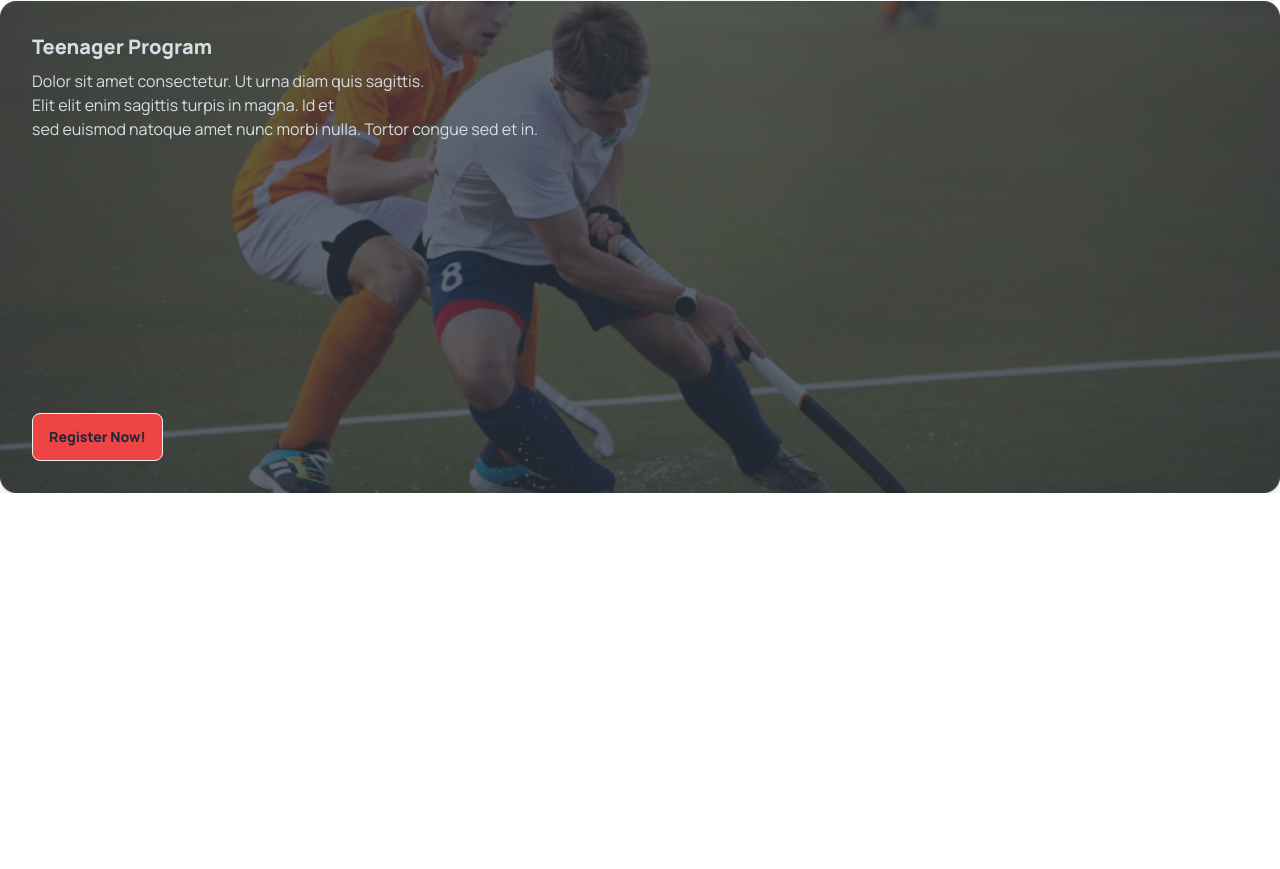
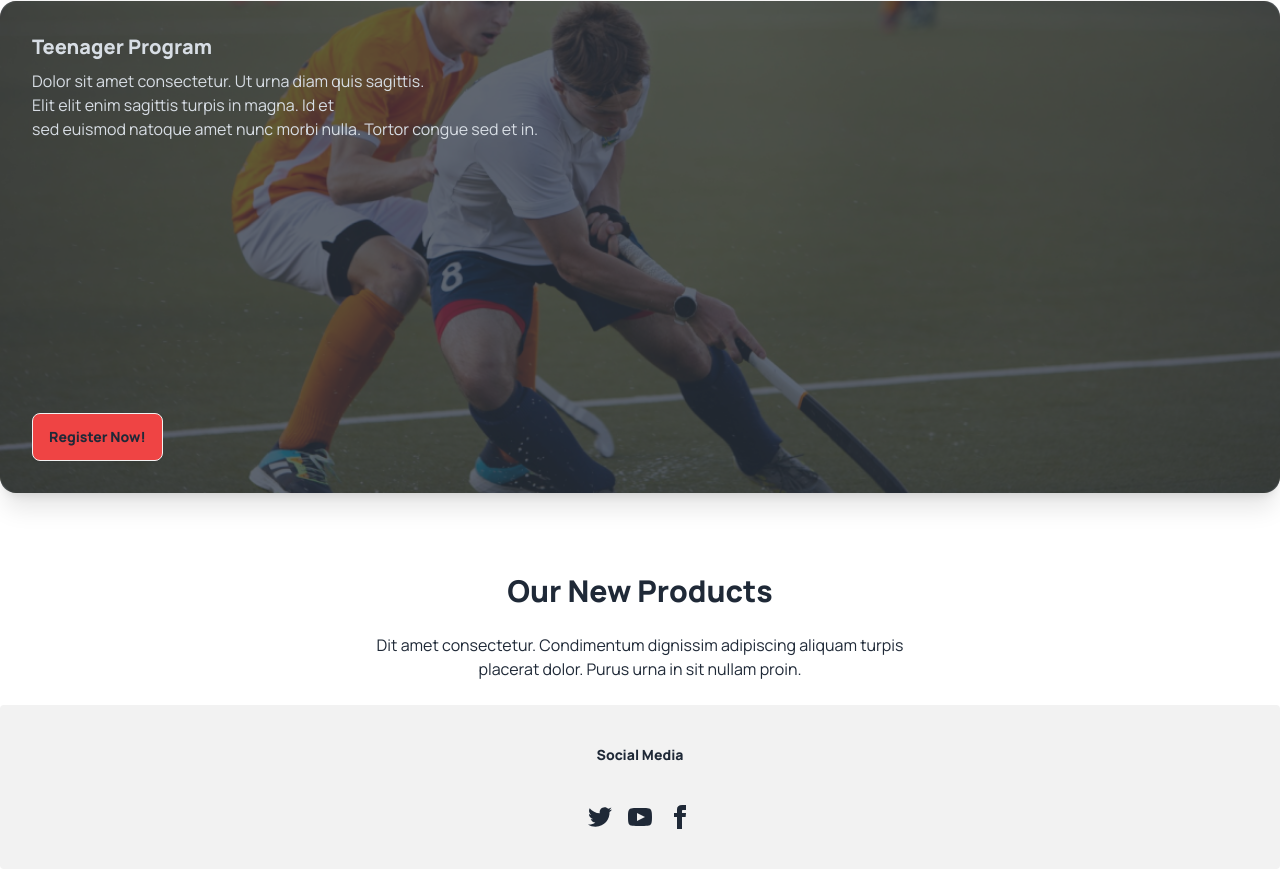
Before and after one commit to emran23699/assignment-03, a plain HTML site: page index.html in a window 1280 px wide. Shown: the part 1793-2662 px from the top of the page. Before the commit the page ends 2286 px from the top, so only its background shows below. Drawn offline with nearby package versions, Linux system fonts and the light colour scheme.

Commit message:
footer related content

```diff
--- a/index.html
+++ b/index.html
@@ -170,7 +170,8 @@
 
     <div class="text-center">
       <h2 class="text-3xl font-bold">Program Sections</h2>
-      <p class="py-6">Dit amet consectetur. Condimentum dignissim <br> adipiscing aliquam turpis placerat dolor. Purus urna in sit nullam proin. </p>
+      <p class="py-6">Dit amet consectetur. Condimentum dignissim <br> adipiscing aliquam turpis placerat dolor. Purus
+        urna in sit nullam proin. </p>
     </div>
 
 
@@ -216,6 +217,17 @@
   </section>
 
 
+  <!--Price Related content-->
+
+  <section class="mt-20">
+    <div class="text-center">
+      <h2 class="text-3xl font-bold">Our New Products</h2>
+      <p class="py-6">Dit amet consectetur. Condimentum dignissim adipiscing aliquam turpis <br> placerat dolor. Purus
+        urna in sit nullam proin. </p>
+    </div>
+
+  </section>
+
 
 
 
@@ -225,6 +237,33 @@
 
   <footer>
 
+
+
+    <footer class="footer footer-center p-10 bg-base-200 text-base-content rounded">
+
+      <h1 class="font-bold"> Social Media  </h1>
+
+
+      <nav>
+        <div class="grid grid-flow-col gap-4">
+          <a><svg xmlns="http://www.w3.org/2000/svg" width="24" height="24" viewBox="0 0 24 24" class="fill-current">
+              <path
+                d="M24 4.557c-.883.392-1.832.656-2.828.775 1.017-.609 1.798-1.574 2.165-2.724-.951.564-2.005.974-3.127 1.195-.897-.957-2.178-1.555-3.594-1.555-3.179 0-5.515 2.966-4.797 6.045-4.091-.205-7.719-2.165-10.148-5.144-1.29 2.213-.669 5.108 1.523 6.574-.806-.026-1.566-.247-2.229-.616-.054 2.281 1.581 4.415 3.949 4.89-.693.188-1.452.232-2.224.084.626 1.956 2.444 3.379 4.6 3.419-2.07 1.623-4.678 2.348-7.29 2.04 2.179 1.397 4.768 2.212 7.548 2.212 9.142 0 14.307-7.721 13.995-14.646.962-.695 1.797-1.562 2.457-2.549z">
+              </path>
+            </svg></a>
+          <a><svg xmlns="http://www.w3.org/2000/svg" width="24" height="24" viewBox="0 0 24 24" class="fill-current">
+              <path
+                d="M19.615 3.184c-3.604-.246-11.631-.245-15.23 0-3.897.266-4.356 2.62-4.385 8.816.029 6.185.484 8.549 4.385 8.816 3.6.245 11.626.246 15.23 0 3.897-.266 4.356-2.62 4.385-8.816-.029-6.185-.484-8.549-4.385-8.816zm-10.615 12.816v-8l8 3.993-8 4.007z">
+              </path>
+            </svg></a>
+          <a><svg xmlns="http://www.w3.org/2000/svg" width="24" height="24" viewBox="0 0 24 24" class="fill-current">
+              <path
+                d="M9 8h-3v4h3v12h5v-12h3.642l.358-4h-4v-1.667c0-.955.192-1.333 1.115-1.333h2.885v-5h-3.808c-3.596 0-5.192 1.583-5.192 4.615v3.385z">
+              </path>
+            </svg></a>
+        </div>
+      </nav>
+    </footer>
   </footer>
 
 </body>
```
